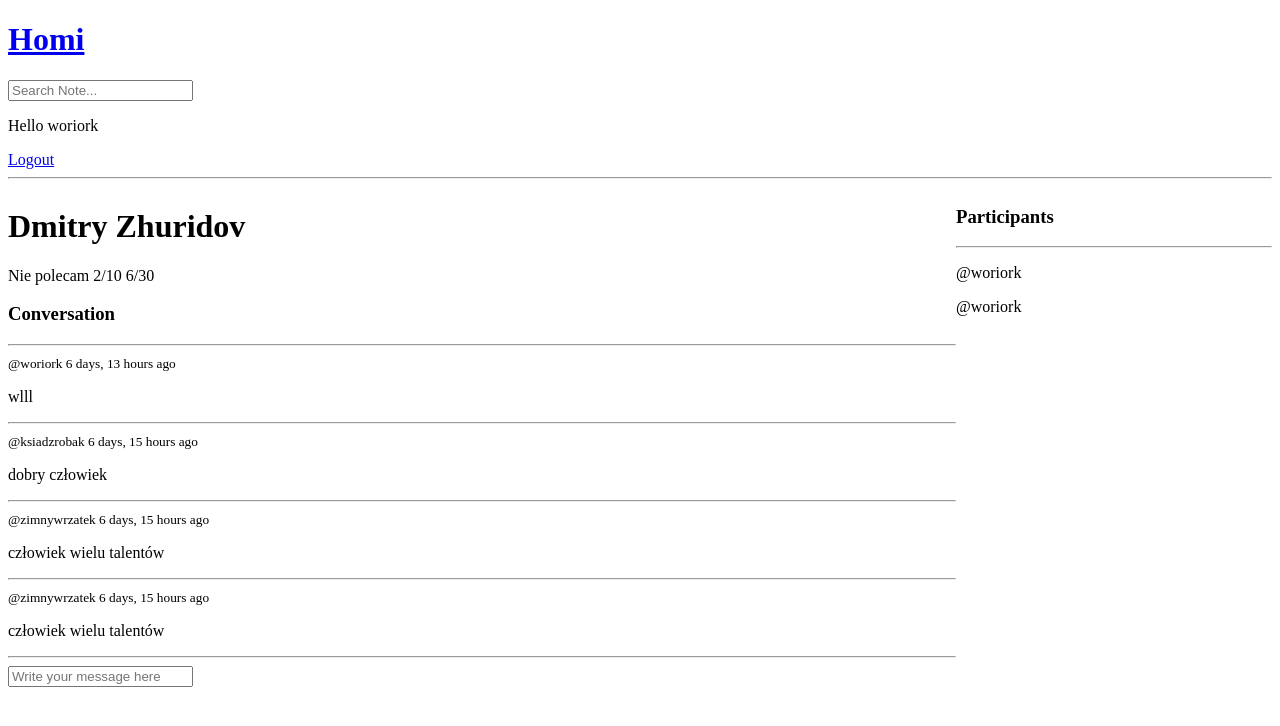
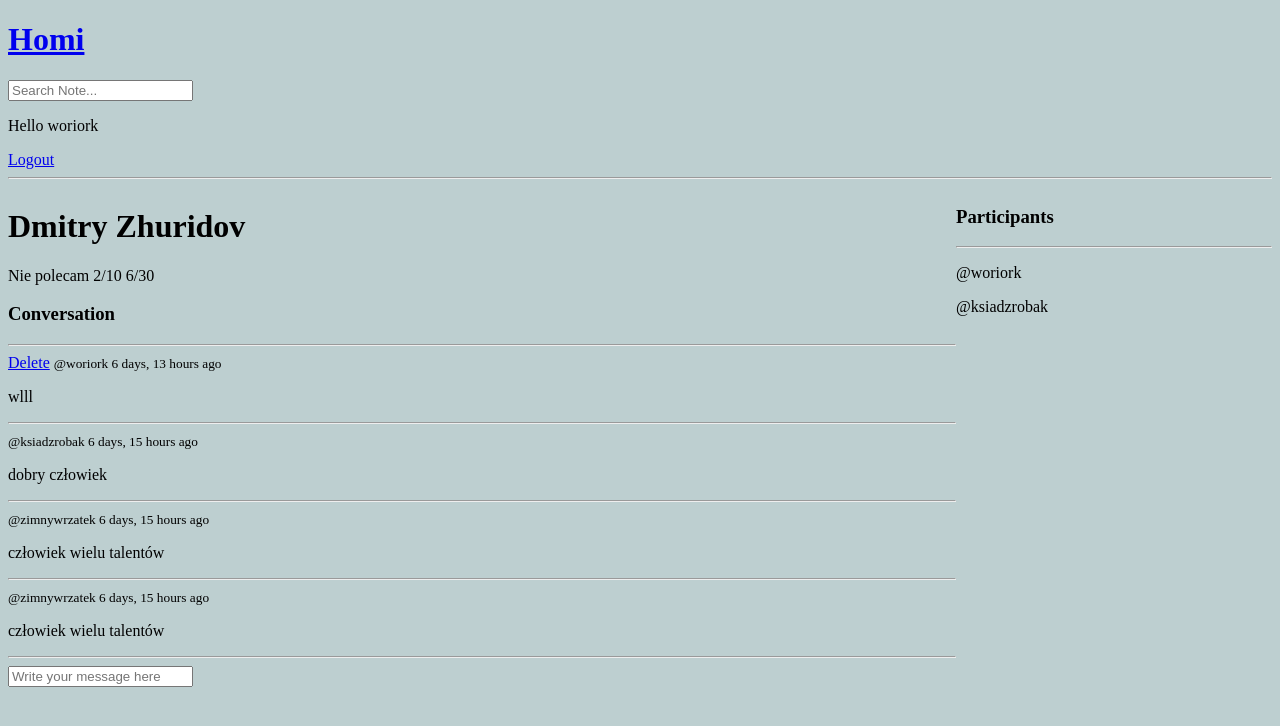
Before and after one commit to Woriork/Notatnik-online, a Django app: page /note/7/ in a window 1280 px wide. Shown: the top 726 px of the page. Run offline with Django 5.2, Linux system fonts and the light colour scheme; a user stored in the database is signed in; data comes from the database, SQL or seed files in the repository; both versions use the stored data as it was after the commit.

Commit message:
Pierwszy front-end

```diff
--- a/base/templates/base/note.html
+++ b/base/templates/base/note.html
@@ -20,6 +20,9 @@
 
             {% for message in note_messages %}
             <div>
+                {% if request.user == message.user %}
+                <a href="{% url 'delete-message' message.id %}">Delete</a>
+                {% endif %}
                 <small>@{{message.user}}    {{message.created|timesince}} ago</small>
                 <p>{{message.body}}</p>
                 <hr>
@@ -44,7 +47,7 @@
 
         {% for user in participants %}
             <div>
-                <p>@{{request.user}}</p>
+                <p>@{{user.username}}</p>
             </div>
         {% endfor %}
     </div>
--- a/base/urls.py
+++ b/base/urls.py
@@ -11,4 +11,5 @@ urlpatterns = [
     path('create-note/', views.createNote, name="create-note"),
     path('update-note/<str:pk>/',views.updateNote, name = "update-note"),
     path('delete-note/<str:pk>/',views.deleteNote, name = "delete-note"),
+    path('delete-message/<str:pk>/',views.deleteMessage, name = "delete-message"),
 ]
--- a/base/views.py
+++ b/base/views.py
@@ -74,6 +74,7 @@ def note(request, pk):
             note=note,
             body=request.POST.get('body')
         )
+        note.participants.add(request.user)
         return redirect('note', pk=note.id)
     context = {'note' : note, 'note_messages' : note_messages,
                 'participants': participants}
@@ -118,3 +119,17 @@ def deleteNote(request,pk):
         note.delete()
         return redirect('home')
     return render(request, 'base/delete.html',{'obj':note})
+
+
+
+@login_required(login_url='login')
+def deleteMessage(request,pk):
+    message = Message.objects.get(id=pk)
+
+    if request.user != message.user:
+        return HttpResponse('You are not allowed here')
+
+    if request.method =="POST":
+        message.delete()
+        return redirect('home')
+    return render(request, 'base/delete.html',{'obj':message})
--- a/ntbook/settings.py
+++ b/ntbook/settings.py
@@ -122,6 +122,10 @@ USE_TZ = True
 
 STATIC_URL = 'static/'
 
+STATICFILES_DIRS = [
+    BASE_DIR / 'static'
+]
+
 # Default primary key field type
 # https://docs.djangoproject.com/en/5.0/ref/settings/#default-auto-field
 
--- /dev/null
+++ b/static/styles/main.css
@@ -0,0 +1,3 @@
+body{
+    background-color: rgba(89, 136, 137, 0.395);
+}
--- a/templates/main.html
+++ b/templates/main.html
@@ -1,11 +1,12 @@
 <!DOCTYPE html>
+{% load static %}
 <html>
     <head>
         <meta charset = 'utf-8'>
         <meta http-equiv="X-UA-Compatibile" content = 'IE=edge'>
         <title>Ntbook</title>
         <meta name='viewport',content='wifth=device-width,initial-scale=1'>
-        <!-- <link rel ='stylesheet' type ='text/css', media = 'screen', href = 'main.css'> -->
+        <link rel ='stylesheet' type ='text/css', media = 'screen', href = "{% static 'styles/main.css' %}"">
     </head>
     <body>
 
```
Also changed, not shown: db.sqlite3.
